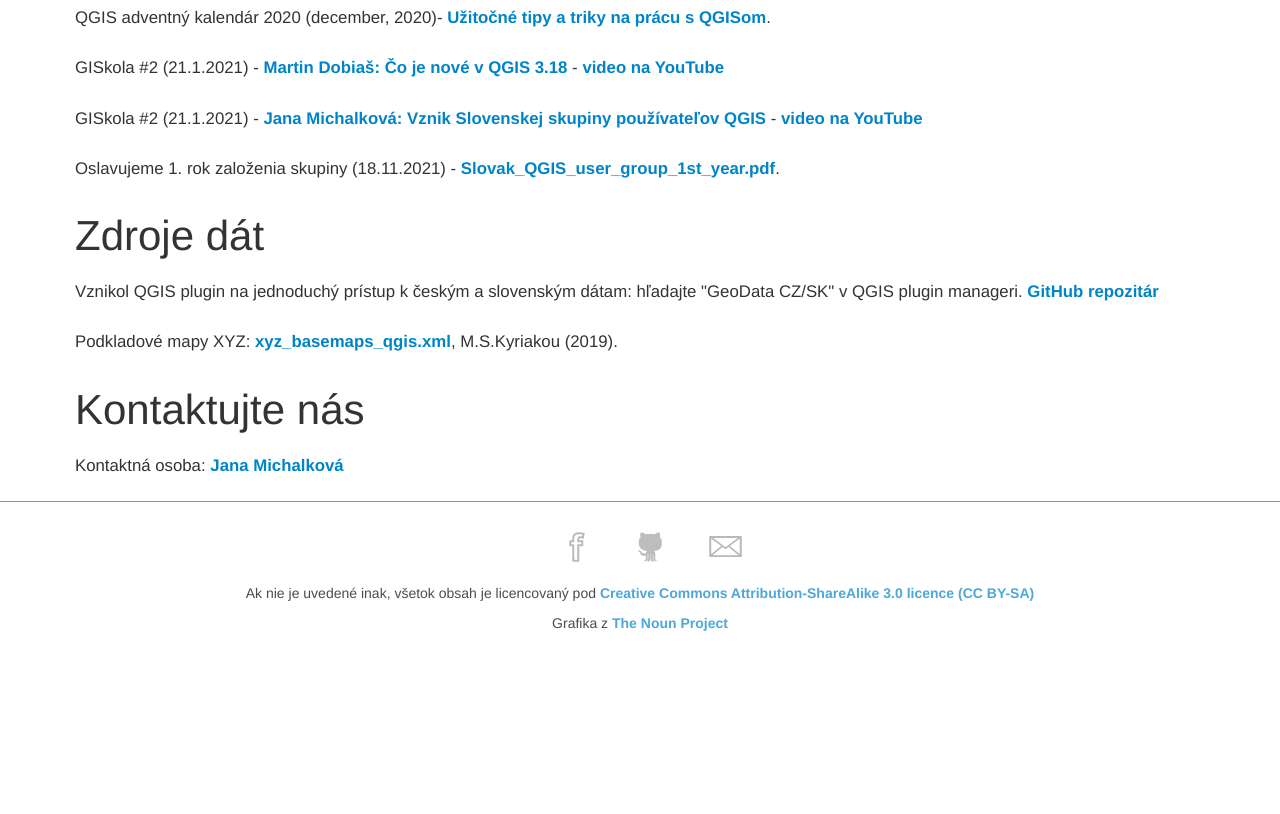
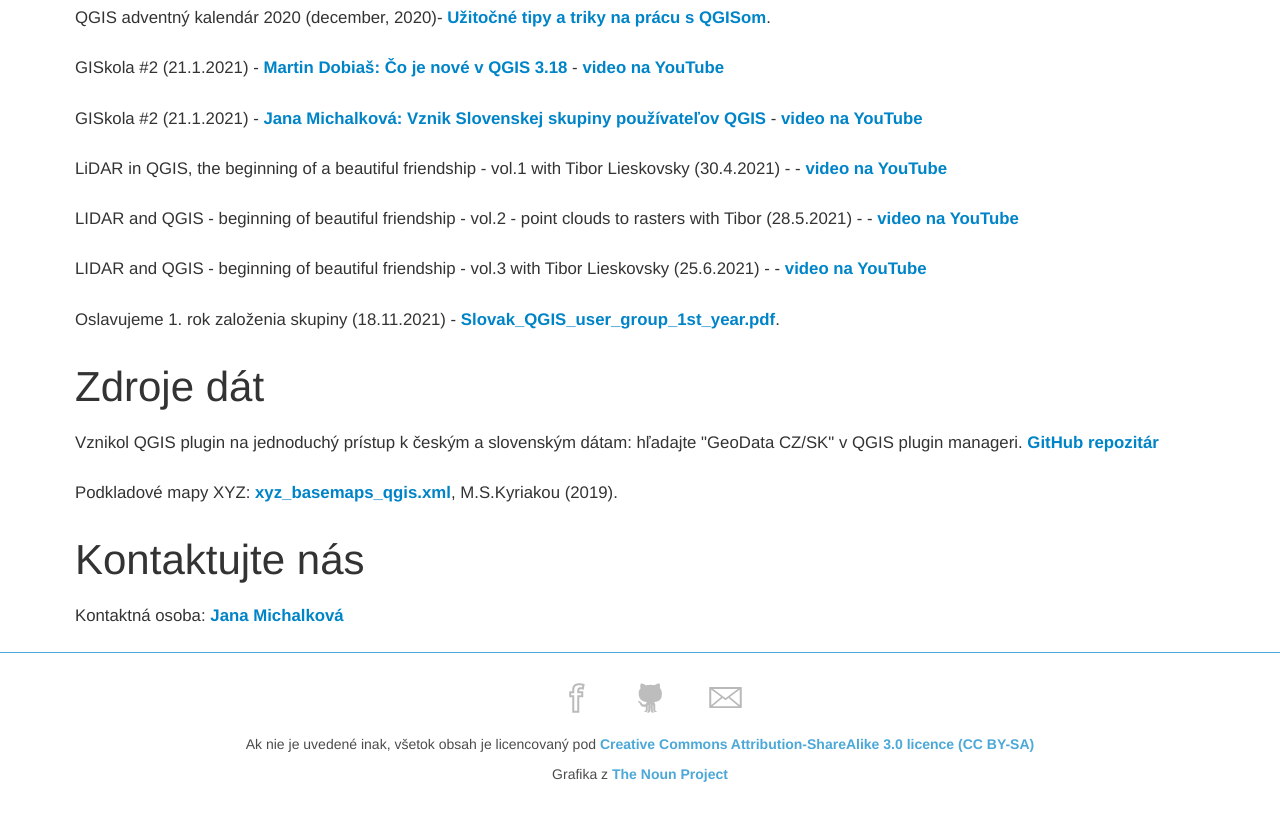
Before and after one commit to qgis-sk/qgis-sk.github.io, a plain HTML site: page index.html in a window 1280 px wide. Shown: the part 1203-2017 px from the top of the page. Before the commit the page ends 1866 px from the top, so only its background shows below. Drawn offline with nearby package versions, Linux system fonts and the light colour scheme.

Commit message:
adding Open GIS day events - Tibor videos

```diff
--- a/index.html
+++ b/index.html
@@ -146,6 +146,18 @@
             GISkola #2 (21.1.2021) - <a href="http://amavet962.org/giskola/prezentacie/vznik-slovenska-skupina-pouzivatelov-qgis/">Jana Michalková: Vznik Slovenskej skupiny používateľov QGIS</a> - <a href="https://www.youtube.com/watch?v=tAlmdu4_oPM">video na YouTube</a>
             </p>
 
+            <p class="lead">
+            LiDAR in QGIS, the beginning of a beautiful friendship - vol.1 with Tibor Lieskovsky (30.4.2021) - <a href="https://www.youtube.com/watch?v=SsoRDfhZzm0"></a> - <a href="https://www.youtube.com/watch?v=tAlmdu4_oPM">video na YouTube</a>
+            </p>
+
+            <p class="lead">
+            LIDAR and QGIS - beginning of beautiful friendship - vol.2 - point clouds to rasters with Tibor (28.5.2021) - <a href="https://www.youtube.com/watch?v=kEBmoO-0hVU"></a> - <a href="https://www.youtube.com/watch?v=tAlmdu4_oPM">video na YouTube</a>
+            </p>
+
+            <p class="lead">
+            LIDAR and QGIS - beginning of beautiful friendship - vol.3 with Tibor Lieskovsky (25.6.2021) - <a href="https://www.youtube.com/watch?v=TyfM0KY-RiA"></a> - <a href="https://www.youtube.com/watch?v=tAlmdu4_oPM">video na YouTube</a>
+            </p>
+
              <p class="lead">
             Oslavujeme 1. rok založenia skupiny (18.11.2021) - <a href="Slovak_QGIS_user_group_1st_year.pdf" target="_blank">Slovak_QGIS_user_group_1st_year.pdf</a>.
             </p>
```
